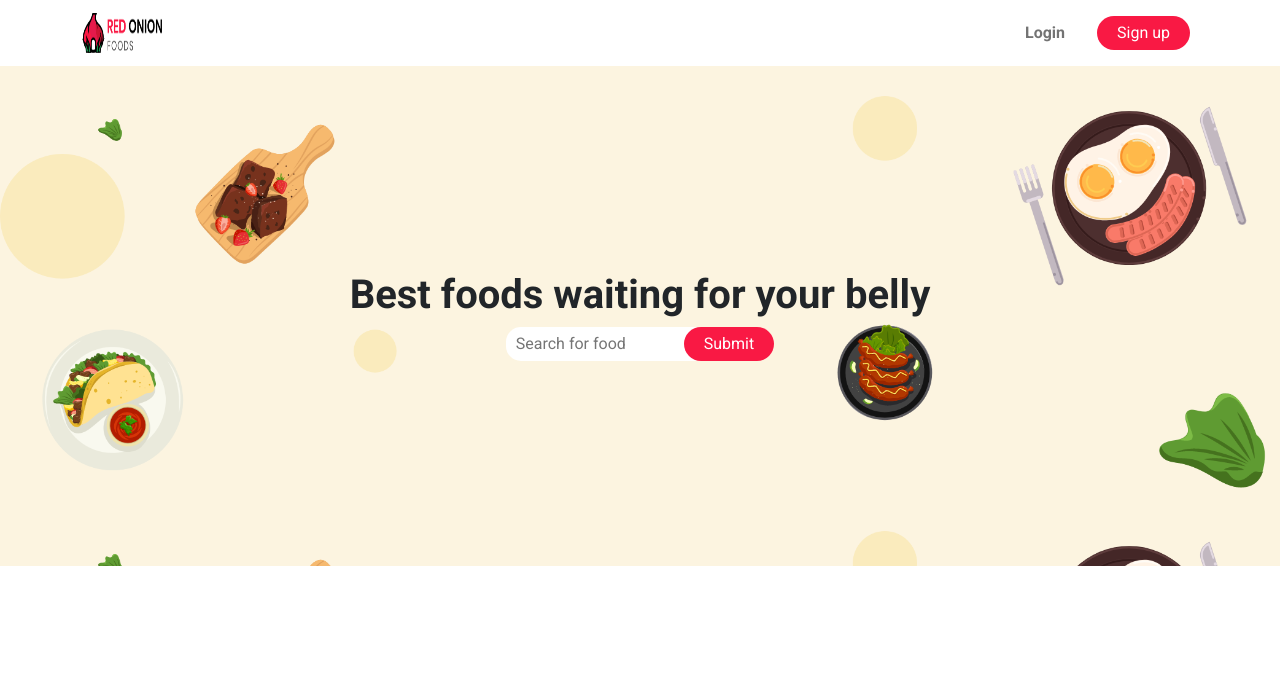
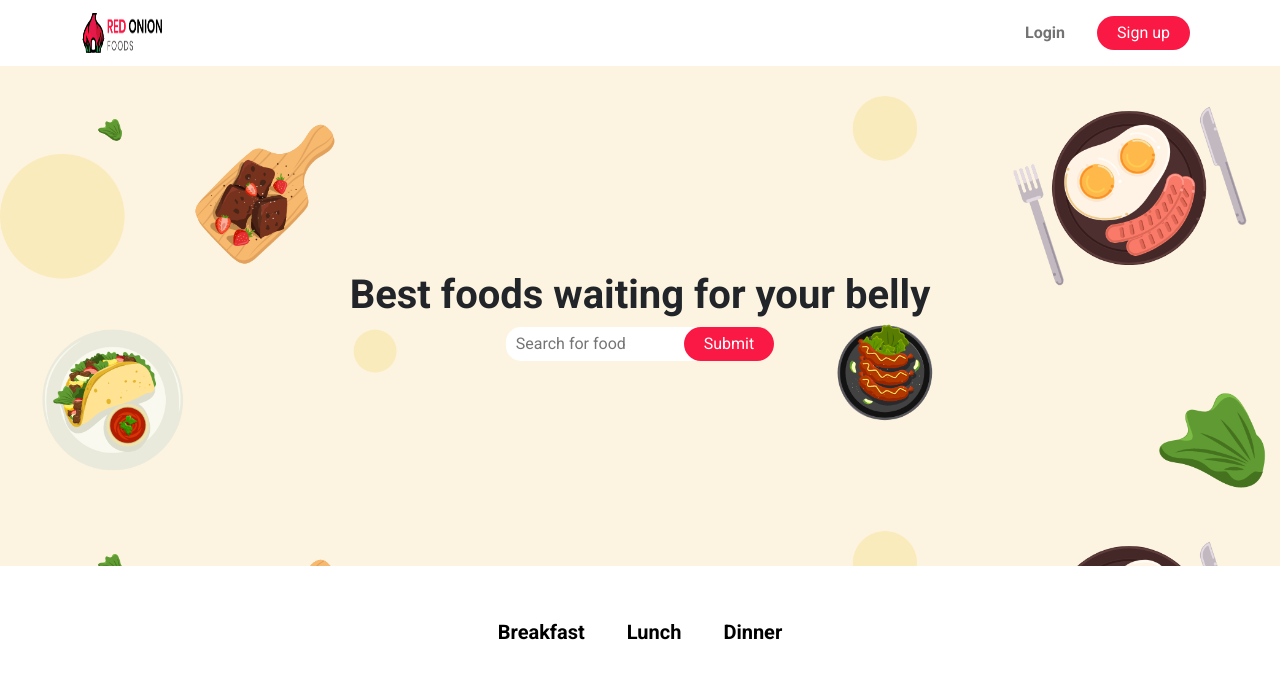
Before and after one commit to antusaha970/testy-onion-restaurant, a React (Create React App) app: page / in a window 1280 px wide. Shown: the top 678 px of the page. Built offline with nearby package versions, Linux system fonts and the light colour scheme.

Commit message:
coded menubar

```diff
--- a/src/App.js
+++ b/src/App.js
@@ -2,12 +2,20 @@ import 'bootstrap/dist/css/bootstrap.min.css';
 import NavArea from './components/NavArea/NavArea';
 import './App.css';
 import HeroArea from './components/HeroArea/HeroArea';
+import { Routes } from 'react-router-dom';
+import MenuBar from './components/MenuBar/MenuBar';
 
 function App() {
   return (
     <div className="App">
+
       <NavArea></NavArea>
       <HeroArea></HeroArea>
+      <MenuBar></MenuBar>
+
+      <Routes>
+
+      </Routes>
     </div>
   );
 }
--- /dev/null
+++ b/src/components/MenuBar/MenuBar.css
@@ -0,0 +1,15 @@
+.mnu-btn{
+    background: #fff;
+    border: none;
+    margin: 0 15px;
+    font-size: 20px;
+    font-weight: 700;
+}
+
+.mnu-btn:hover{
+    border-bottom: 2px solid #F91944;
+}
+
+.menuBar{
+    margin: 50px 0;
+}
--- /dev/null
+++ b/src/components/MenuBar/MenuBar.js
@@ -0,0 +1,16 @@
+import React from 'react';
+import './MenuBar.css';
+
+const MenuBar = () => {
+    return (
+        <div className='menuBar'>
+            <div className="all-btn d-flex justify-content-center align-items-center">
+                <button className='mnu-btn'>Breakfast</button>
+                <button className='mnu-btn'>Lunch</button>
+                <button className='mnu-btn'>Dinner</button>
+            </div>
+        </div>
+    );
+};
+
+export default MenuBar;
--- a/src/index.js
+++ b/src/index.js
@@ -3,11 +3,14 @@ import ReactDOM from 'react-dom/client';
 import './index.css';
 import App from './App';
 import reportWebVitals from './reportWebVitals';
+import { BrowserRouter } from 'react-router-dom';
 
 const root = ReactDOM.createRoot(document.getElementById('root'));
 root.render(
   <React.StrictMode>
-    <App />
+    <BrowserRouter>
+      <App />
+    </BrowserRouter>
   </React.StrictMode>
 );
 
```
Also changed, not shown: src/components/HeroArea/HeroArea.css (line endings or trailing spaces).
